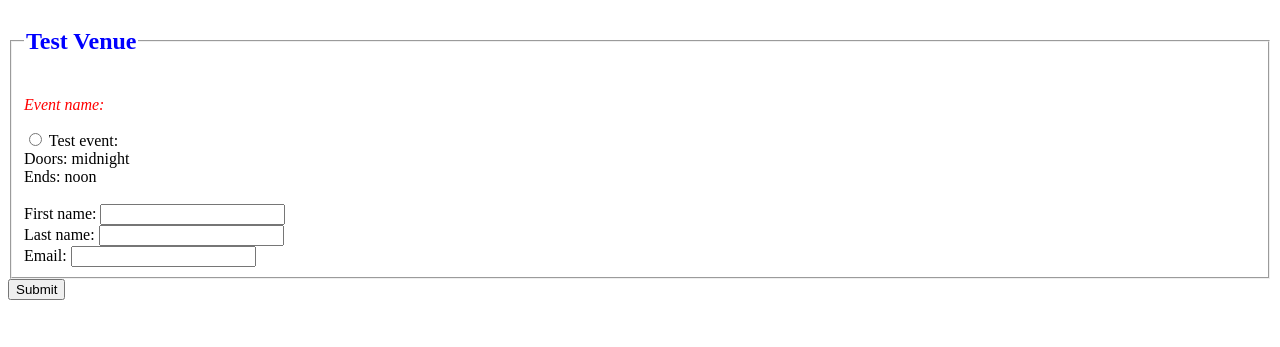
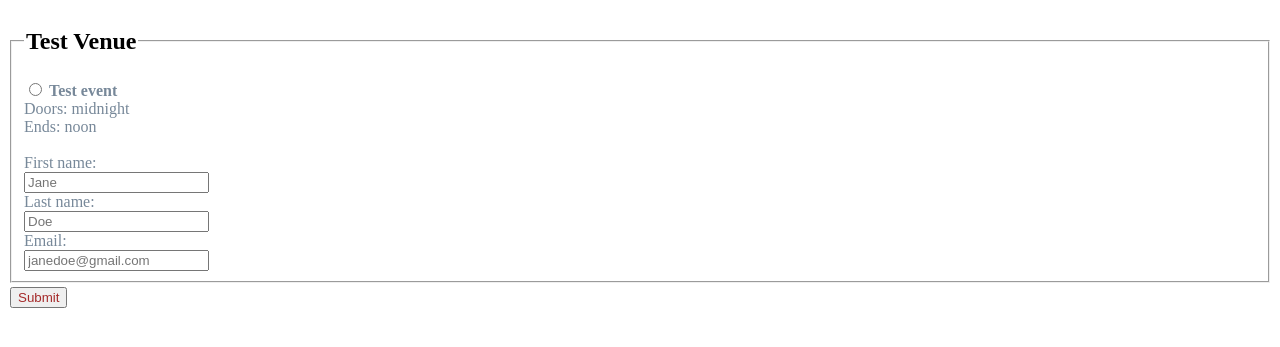
Before and after one commit to lh257796/RSVP, a Django app: page /RSVP/1/event/1/reservation in a window 1280 px wide. Shown: the top 347 px of the page. Run offline with Django 4.2, Linux system fonts and the light colour scheme; data comes from the database, SQL or seed files in the repository; both versions use the stored data as it was after the commit.

Commit message:
working on css implementation

```diff
--- a/RSVP/RSVP_system/static/RSVP_system/style.css
+++ b/RSVP/RSVP_system/static/RSVP_system/style.css
@@ -1,11 +1,19 @@
 li a {
-    color: red;
+  color: red;
 }
 
-h1, h2, h3, h4, h5 {
-    color: blue;
+h1,
+h2,
+h3,
+h4,
+h5 {
+  color: blue;
 }
 
 p {
-    color: red;
+  color: red;
 }
+
+a {
+  color: yellow;
+}
--- /dev/null
+++ b/RSVP/RSVP_system/static/modern.css
@@ -0,0 +1,39 @@
+/* li a {
+  color: grey;
+}
+
+h3 {
+  color: wheat;
+  text-align: center;
+}
+
+p {
+  color: green;
+}
+
+a {
+  color: yellow;
+} */
+
+/* center h1 */
+
+/* reservation */
+input[type="text"], input[type="email"] {
+    transition: width 1.4s ease-out;
+  /* color: grey; */
+  /* background-color: lightcoral */
+}
+
+input[type="text"]:focus, input[type="email"]:focus {
+    width: 100%;
+    /* border: 3px solid #555; */
+    /* background-color: lightgray; */
+  }
+
+label {
+    color: lightslategray;
+}
+input[type="submit"] {
+    color: brown;
+    margin: 4px 2px;
+}
--- a/RSVP/RSVP_system/templates/RSVP_system/events.html
+++ b/RSVP/RSVP_system/templates/RSVP_system/events.html
@@ -1,7 +1,7 @@
 <!-- this is the events page of a Venue showing ALL events for that particular venue  -->
 
 {% load static %}
-<link rel="stylesheet" href="{% static 'RSVP_system/style.css' %}">
+<link rel="stylesheet" href="{% static 'list.css' %}">
 
 {% if events %}
     <h3>List of all events happening at {{venue}} </h3>
--- a/RSVP/RSVP_system/templates/RSVP_system/index.html
+++ b/RSVP/RSVP_system/templates/RSVP_system/index.html
@@ -1,7 +1,7 @@
 <!-- this is the Index, showing ALL venues -->
 
 {% load static %}
-<link rel="stylesheet" href="{% static 'RSVP_system/style.css' %}">
+<link rel="stylesheet" href="{% static 'list.css' %}">
 
 {% if all_venues %}
     <h3>List of all venues: </h3>
--- a/RSVP/RSVP_system/templates/RSVP_system/reservation.html
+++ b/RSVP/RSVP_system/templates/RSVP_system/reservation.html
@@ -1,16 +1,16 @@
 {% load static %}
-<link rel="stylesheet" href="{% static 'RSVP_system/style.css' %}">
+<link rel="stylesheet" href="{% static 'modern.css' %}" />
 
 <form action="{% url 'RSVP_system:register' venue.id event.id %}" method="post">
   <!-- Here, I'm posting to 'register' view/url, passing in venue.id -->
   <!-- I was accidentally passing in 'event' instead! -->
+
   {% csrf_token %}
   <fieldset>
     <legend><h2>{{ venue.venue_name }}</h2></legend>
     {% if error_message %}
     <p><strong>{{ error_message }}</strong></p>
     {% endif %}
-    <p><em>Event name:</em></p>
     <input
       type="radio"
       name="event"
@@ -18,18 +18,39 @@
       value="{{event.id}}"
       required
     />
-    <label for="event">{{event.name}}:</label><br />
-    <label for="event">Doors: {{event.start_time}} </label><br/>
-    <label for="event">Ends: {{event.end_time}}</label><br />
+    <strong><label for="event">{{event.name}}</label></strong
+    ><br />
+    <div>
+      <label for="event">Doors: {{event.start_time}} </label><br />
+      <label for="event">Ends: {{event.end_time}}</label><br />
+    </div>
     <br />
-    <label for="fname">First name:</label>
-    <input type="text" name="first_name" id="first_name" required />
+    <label for="fname">First name:</label><br/>
+    <input
+      type="text"
+      placeholder="Jane"
+      name="first_name"
+      id="first_name"
+      required
+    />
     <br />
-    <label for="lname">Last name:</label>
-    <input type="text" name="last_name" id="last_name" required />
+    <label for="lname">Last name:</label><br/>
+    <input
+      type="text"
+      placeholder="Doe"
+      name="last_name"
+      id="last_name"
+      required
+    />
     <br />
-    <label>Email: </label>
-    <input type="email" name="email" id="email" required />
+    <label>Email: </label><br/>
+    <input
+      type="email"
+      placeholder="janedoe@gmail.com"
+      name="email"
+      id="email"
+      required
+    />
   </fieldset>
   <input type="submit" value="Submit" />
 </form>
```
Also changed, not shown: RSVP/RSVP_system/static/custom.css (added, +23 -0 lines), RSVP/RSVP_system/static/list.css (added, +10 -0 lines), RSVP/db.sqlite3.
